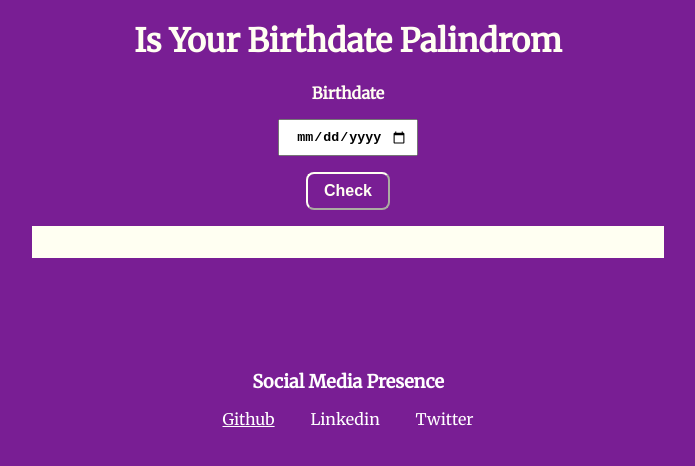
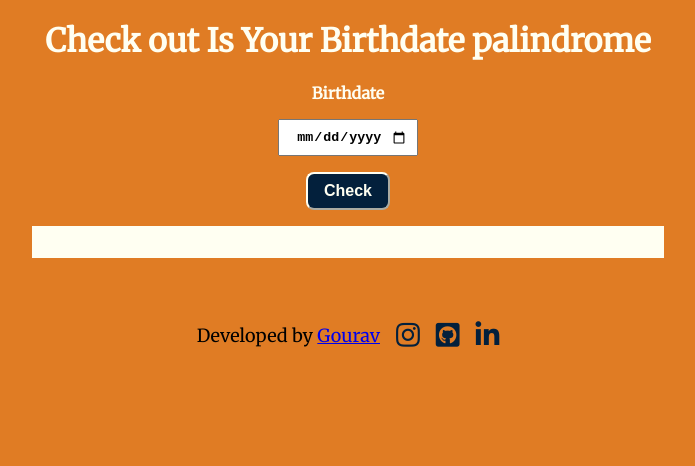
Before and after one commit to gouravmarch20/neog-mark-13, a plain HTML site: page index.html in a window 1280 px wide. Shown: the whole page, without its empty margins (292-987 px from the left). Drawn offline with Linux system fonts and the light colour scheme.

Commit message:
redesign

```diff
--- a/css/style.css
+++ b/css/style.css
@@ -2,16 +2,17 @@
 
 :root {
   --primary-color: #fffff2;
-  --secondary-color: #791e94;
+  --secondary-color: #03203c;
+  --color-sucess: #02b290;
+  --color-vibrant: #e07c24;
 }
 
 body {
   font-family: "Merriweather", serif;
-  background-color: var(--secondary-color);
+  background-color: var(--color-vibrant);
 }
 
 .container {
-  background-color: var(--secondary-color);
   color: var(--primary-color);
   text-align: center;
 }
@@ -56,23 +57,24 @@ input {
   display: inline;
   padding: 0rem 1rem;
 }
-
-.footer {
-  background-color: var(--secondary-color);
-  padding: 7rem 1rem;
+footer {
+  display: flex;
+  justify-content: center;
+  width: 50%;
+  margin: auto;
+  margin-top: 3rem;
+}
+footer p {
   text-align: center;
-  color: white;
-}
-
-.footer .link {
-  color: white;
-}
-
-.footer ul {
-  padding-inline-start: 0px;
-}
-
-.footer .footer-header {
-  font-weight: bold;
   font-size: large;
 }
+footer a {
+  text-align: center;
+}
+i {
+  text-align: center;
+  margin-top: 0.9rem;
+  font-size: 1.7rem;
+  margin-left: 1rem;
+  color: #03203c;
+}
--- a/index.html
+++ b/index.html
@@ -7,6 +7,10 @@
     <meta name="viewport" content="width=device-width, initial-scale=1.0">
     <title>Is Your Birthday Palindrom</title>
     <link rel="stylesheet" href="./css/style.css">
+
+    <link rel="stylesheet" href="https://cdnjs.cloudflare.com/ajax/libs/font-awesome/5.15.3/css/all.min.css"
+        integrity="sha512-iBBXm8fW90+nuLcSKlbmrPcLa0OT92xO1BIsZ+ywDWZCvqsWgccV3gFoRBv0z+8dLJgyAHIhR35VZc2oM/gI1w=="
+        crossorigin="anonymous" referrerpolicy="no-referrer" />
 </head>
 
 <body>
@@ -14,25 +18,23 @@
 
     <div class="container">
 
-        <h1>Is Your Birthdate Palindrom</h1>
+        <h1> Check out Is Your Birthdate palindrome</h1>
         <label for="birth-date">Birthdate</label>
         <input type="date" id="birth-date">
         <button id="check-button">Check</button>
         <div id="output"></div>
     </div>
 
-    <footer class="footer">
+    <footer>
+        <p>Developed by <a href="https://www.trixoon.com/" target="_blank">Gourav</a></p>
+        <a href="https://www.instagram.com/gouravmarch20/"> <i class="fab fa-instagram" target="_blank"></i></a>
+        </a>
 
-        <div class="footer-header ">Social Media Presence</div>
+        <a href="https://github.com/gouravmarch20/"> <i class="fab fa-github-square " target="_blank"></i></a>
+        </a>
 
-        <ul class=" list-non-bullet">
-            <li class="list-item-inline"> <a target="_blank" class="link" href="#">Github</a> </li>
-
-            <li class="list-item-inline"> <a target="_blank" class="link" href="#"></a>Linkedin</a>
-            </li>
-            <li class="list-item-inline"> <a target="_blank" class="link" href="#"></a>Twitter</a> </li>
-        </ul>
-
+        <a href="https://www.linkedin.com/in/gouravmarch20/" target="_blank"> <i class="fab fa-linkedin-in"></i></a>
+        </a>
 
     </footer>
 
--- a/js/app.js
+++ b/js/app.js
@@ -1,7 +1,6 @@
 function reverseStr (str) {
-  var listOfChars = str.split('')
-  var reverseChar = listOfChars.reverse()
-  var reverseStr = reverseChar.join('')
+  var reverseStr = str.split('').reverse().join('')
+
 
   return reverseStr
 }
```
